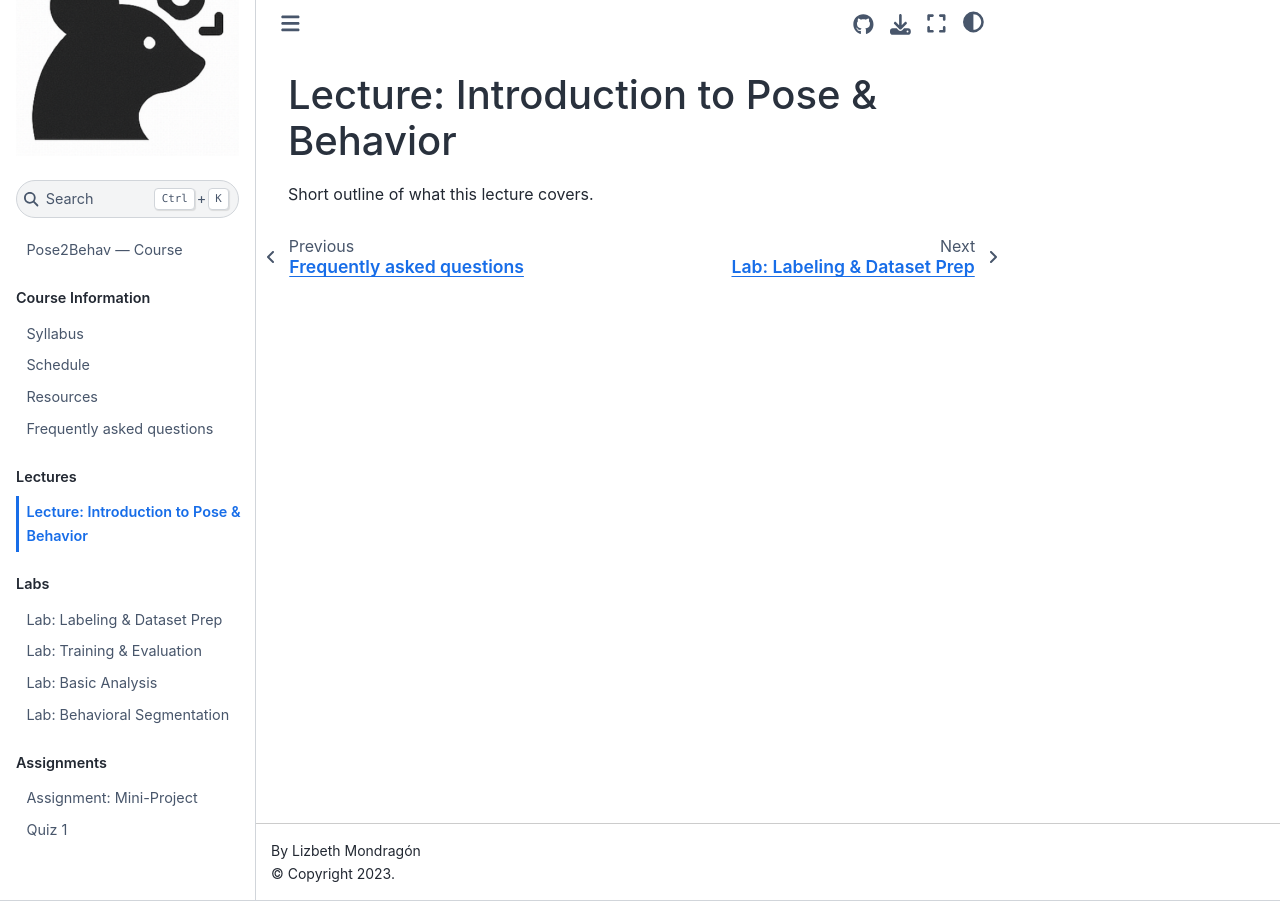
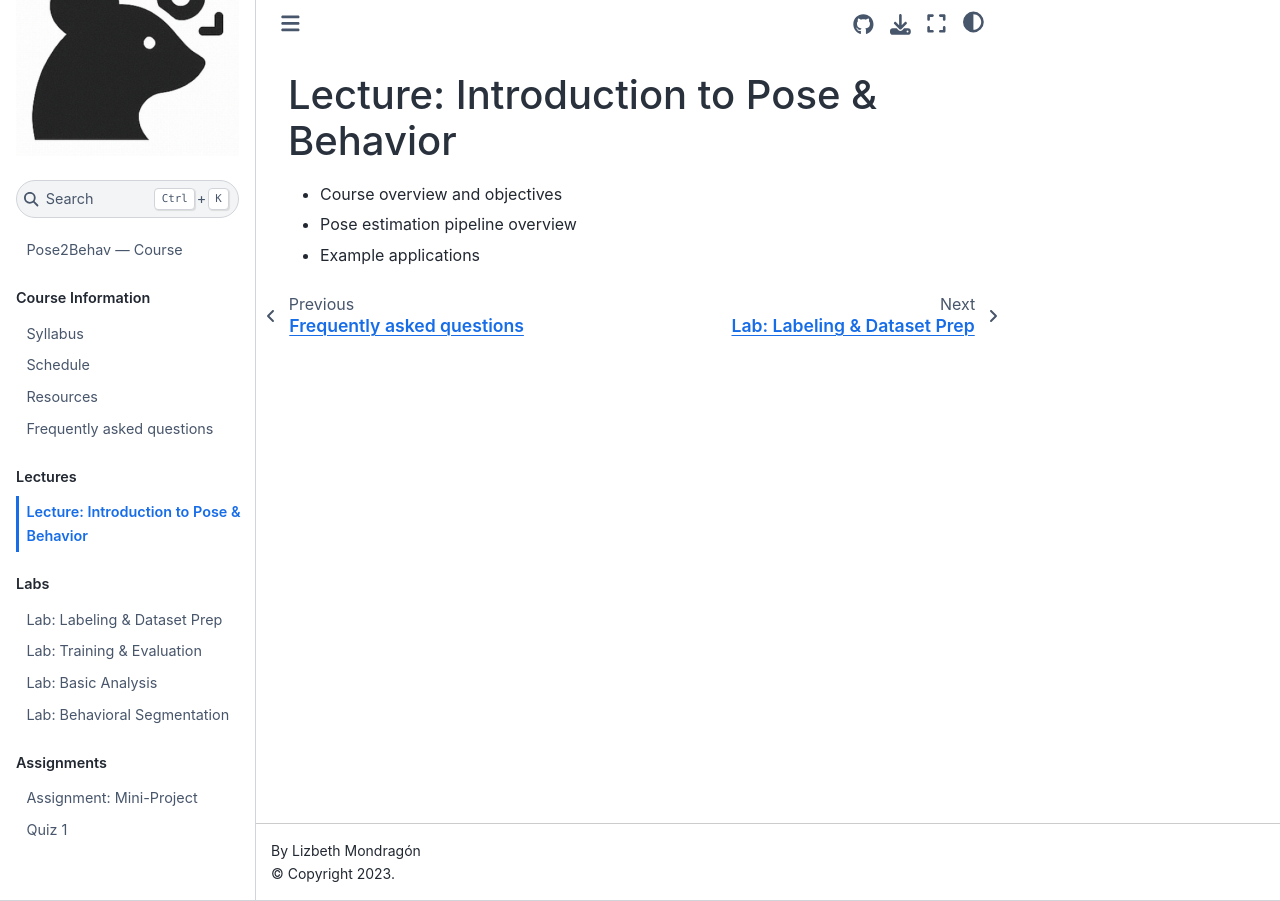
Before and after one commit to LizbethMG-Teaching/pose2behav-book, a Jupyter Book: the page built from lectures/intro.md, in a window 1280 px wide. Built offline with Jupyter Book 1.0.4 settings and Sphinx 7.4.7 and the Sphinx Book theme 1.1.4, drawn with Linux system fonts in a browser that asks for light colours.

Commit message:
Update intro.md

```diff
--- a/lectures/intro.md
+++ b/lectures/intro.md
@@ -1,3 +1,5 @@
 # Lecture: Introduction to Pose & Behavior
 
-Short outline of what this lecture covers.
+- Course overview and objectives
+- Pose estimation pipeline overview
+- Example applications
```
